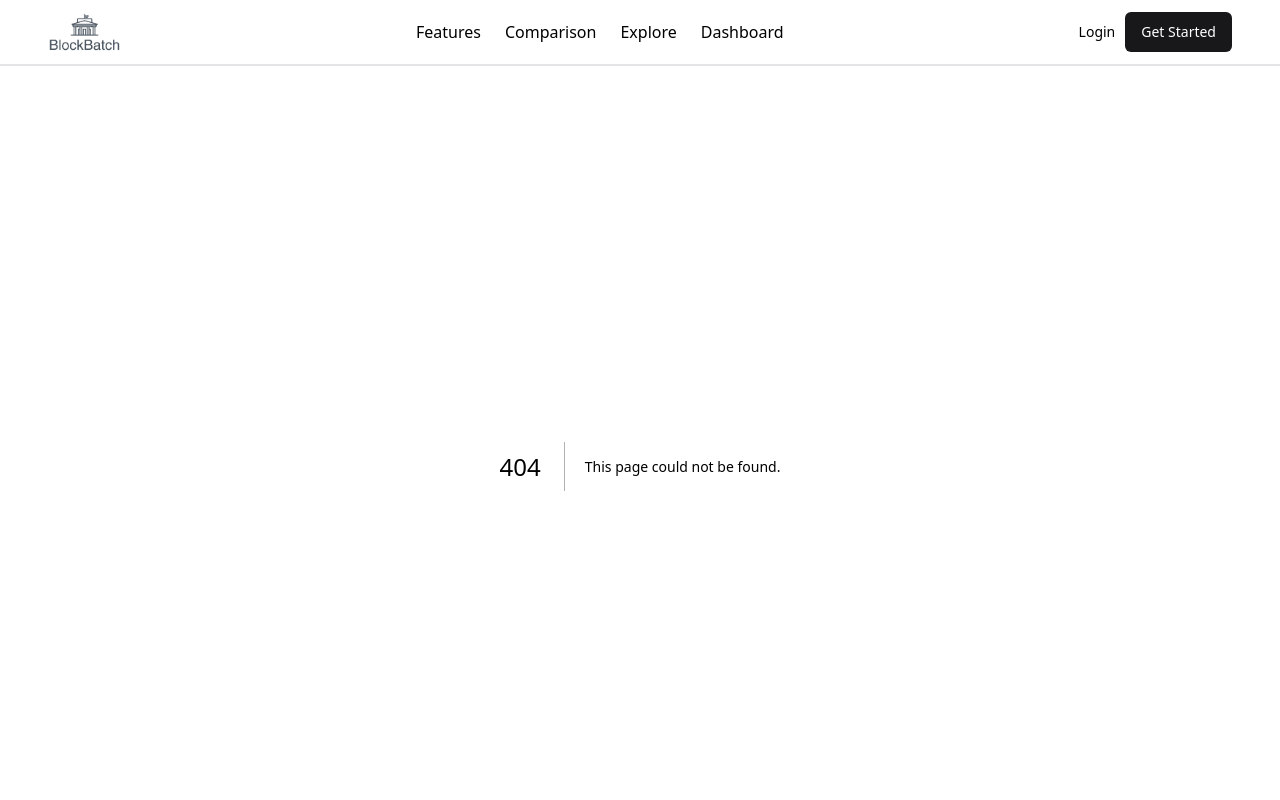
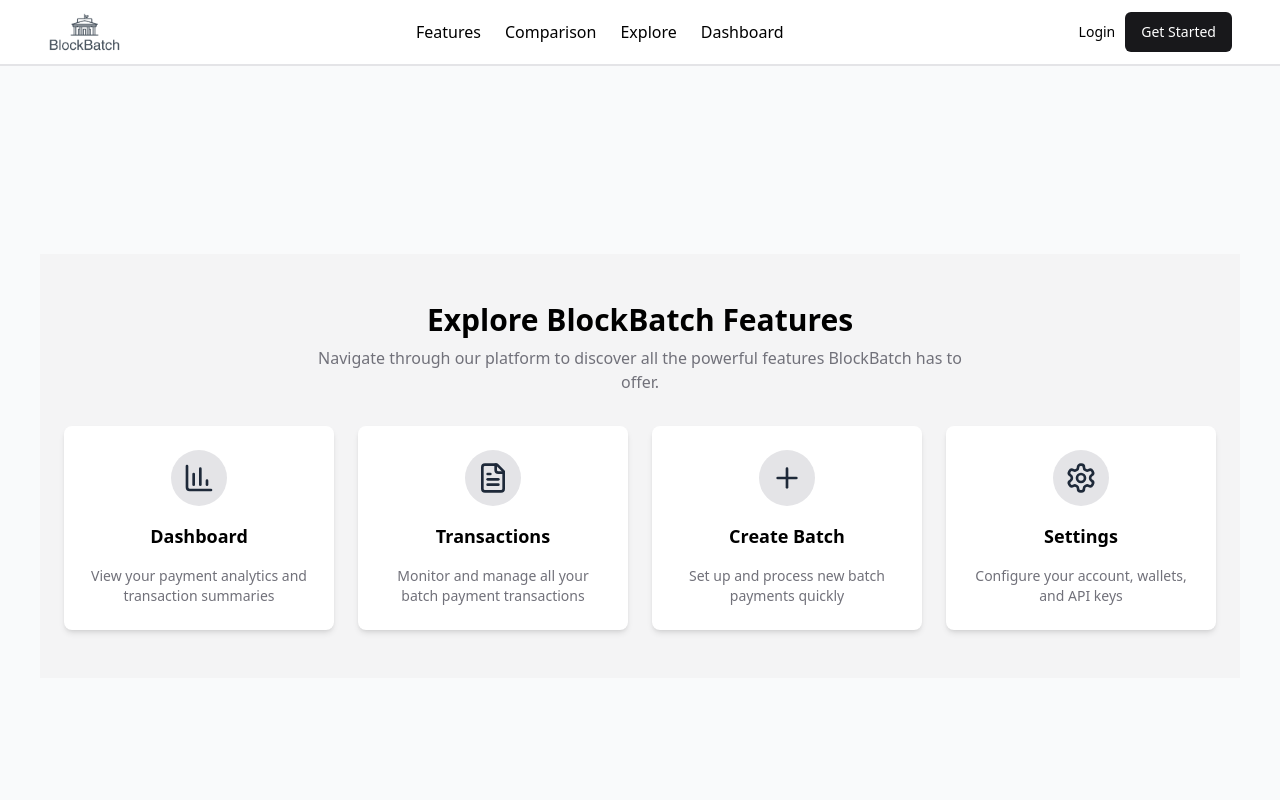
Before and after one commit to IsaacHerreraAguilar/BlockBatchDev, a Next.js app: page /MainPage in a window 1280 px wide. Before the commit this address had no page. Shown: the top 800 px of the page. Built offline with nearby package versions, Linux system fonts and the light colour scheme.

Commit message:
issue #7 (#13)

```diff
--- /dev/null
+++ b/src/app/CreateBatch/page.tsx
@@ -0,0 +1,9 @@
+import { FC } from "react";
+
+const CreateBatch: FC = () => {
+  return (
+    <main className="min-h-screen bg-gray-50 flex flex-col items-center justify-center"></main>
+  );
+};
+
+export default CreateBatch;
--- /dev/null
+++ b/src/app/Dashboard/page.tsx
@@ -0,0 +1,10 @@
+import { FC } from "react";
+
+const Dashboard: FC = () => {
+  return (
+    <main className="min-h-screen bg-gray-50 flex flex-col items-center justify-center">
+    </main>
+  );
+};
+
+export default Dashboard;
--- /dev/null
+++ b/src/app/MainPage/page.tsx
@@ -0,0 +1,12 @@
+import { FC } from "react";
+import BlockBatchFeatures from "../../components/ExploreBlockchain";
+
+const MainPage: FC = () => {
+  return (
+    <main className="min-h-screen bg-gray-50 flex flex-col items-center justify-center">
+      <BlockBatchFeatures />
+    </main>
+  );
+};
+
+export default MainPage;
--- /dev/null
+++ b/src/app/SettingsPage/page.tsx
@@ -0,0 +1,10 @@
+import { FC } from "react";
+
+const Settings: FC = () => {
+  return (
+    <main className="min-h-screen bg-gray-50 flex flex-col items-center justify-center">
+    </main>
+  );
+};
+
+export default Settings;
--- /dev/null
+++ b/src/app/Transactions/page.tsx
@@ -0,0 +1,10 @@
+import { FC } from "react";
+
+const Transactions: FC = () => {
+  return (
+    <main className="min-h-screen bg-gray-50 flex flex-col items-center justify-center">
+    </main>
+  );
+};
+
+export default Transactions;
--- /dev/null
+++ b/src/components/ExploreBlockchain.tsx
@@ -0,0 +1,74 @@
+import { FC, ReactNode } from "react";
+import Link from "next/link";
+import { FileText, Plus, Settings, ChartBar } from "lucide-react";
+
+interface FeatureCardProps {
+  title: string;
+  description: string;
+  href: string;
+  icon: ReactNode;
+}
+
+const FeatureCard: FC<FeatureCardProps> = ({
+  title,
+  description,
+  href,
+  icon,
+}) => (
+  <Link
+    href={href}
+    className="bg-white shadow-md p-6 rounded-lg flex flex-col items-center gap-4 hover:shadow-lg transition focus:outline-none focus:ring-2 focus:ring-gray-300"
+  >
+    <div className="text-gray-800 bg-[#E4E4E7] p-3 rounded-full">{icon}</div>
+    <h3 className="font-bold text-lg text-black">{title}</h3>
+    <p className="text-[#71717A] text-sm text-center">{description}</p>
+  </Link>
+);
+
+const features = [
+  {
+    title: "Dashboard",
+    description: "View your payment analytics and transaction summaries",
+    href: "/Dashboard",
+    icon: <ChartBar size={32} className="rotate-90 scale-x-[-1]" />,
+  },
+  {
+    title: "Transactions",
+    description: "Monitor and manage all your batch payment transactions",
+    href: "/Transactions",
+    icon: <FileText size={32} />,
+  },
+  {
+    title: "Create Batch",
+    description: "Set up and process new batch payments quickly",
+    href: "/CreateBatch",
+    icon: <Plus size={32} />,
+  },
+  {
+    title: "Settings",
+    description: "Configure your account, wallets, and API keys",
+    href: "/SettingsPage",
+    icon: <Settings size={32} />,
+  },
+];
+
+const BlockBatchFeatures: FC = () => {
+  return (
+    <section className="bg-[#F4F4F5] py-12 px-6 text-center geist-sans">
+      <h2 className="text-3xl text-black font-extrabold">
+        Explore BlockBatch Features
+      </h2>
+      <p className="text-[#71717A] mt-2 mb-8 max-w-2xl mx-auto">
+        Navigate through our platform to discover all the powerful features
+        BlockBatch has to offer.
+      </p>
+      <div className="grid grid-cols-1 sm:grid-cols-2 md:grid-cols-4 gap-6 max-w-6xl mx-auto">
+        {features.map((feature, index) => (
+          <FeatureCard key={index} {...feature} />
+        ))}
+      </div>
+    </section>
+  );
+};
+
+export default BlockBatchFeatures;
```
Also changed, not shown: 1 other file (tests, documents, lock files or other folders).
